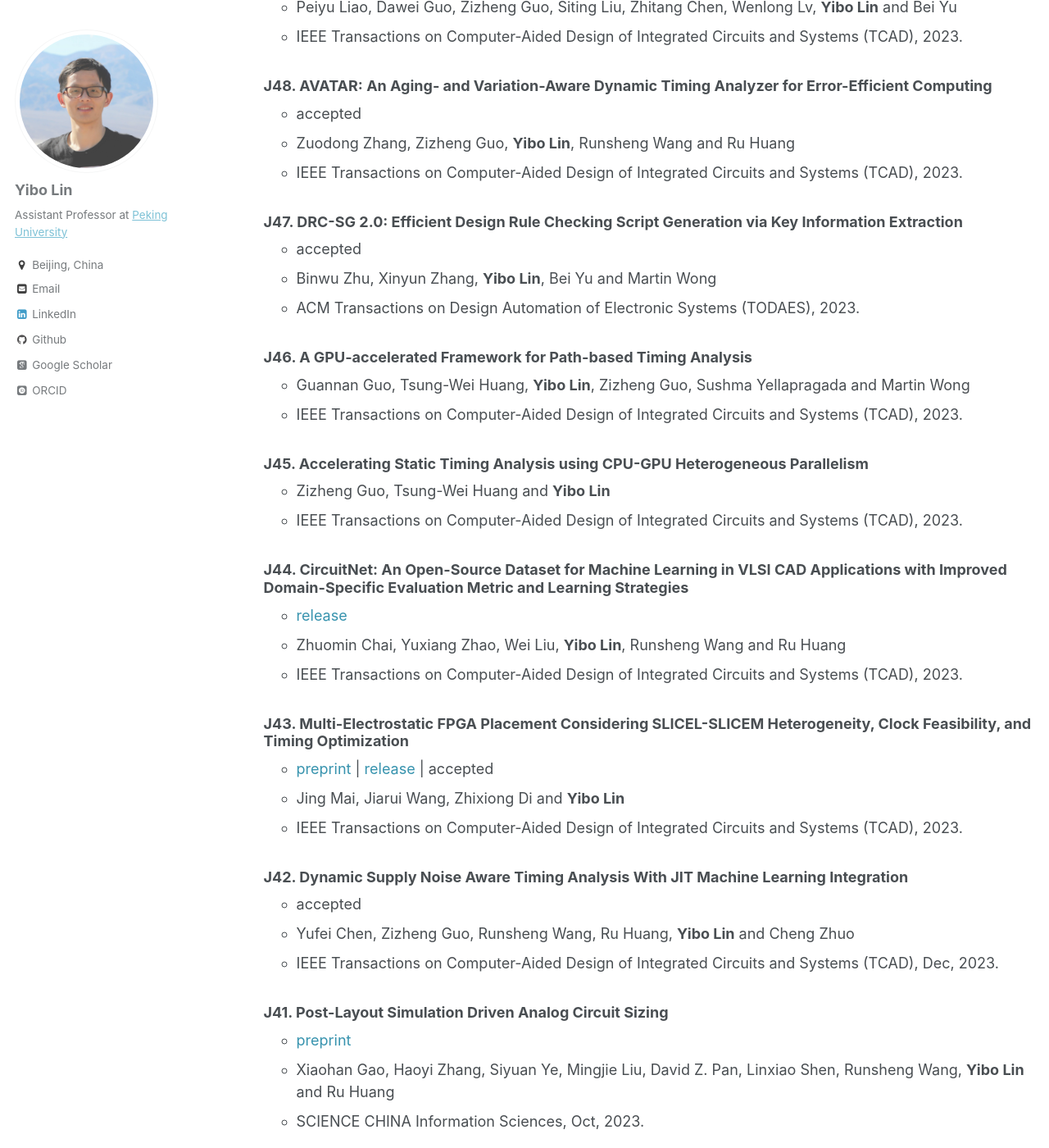
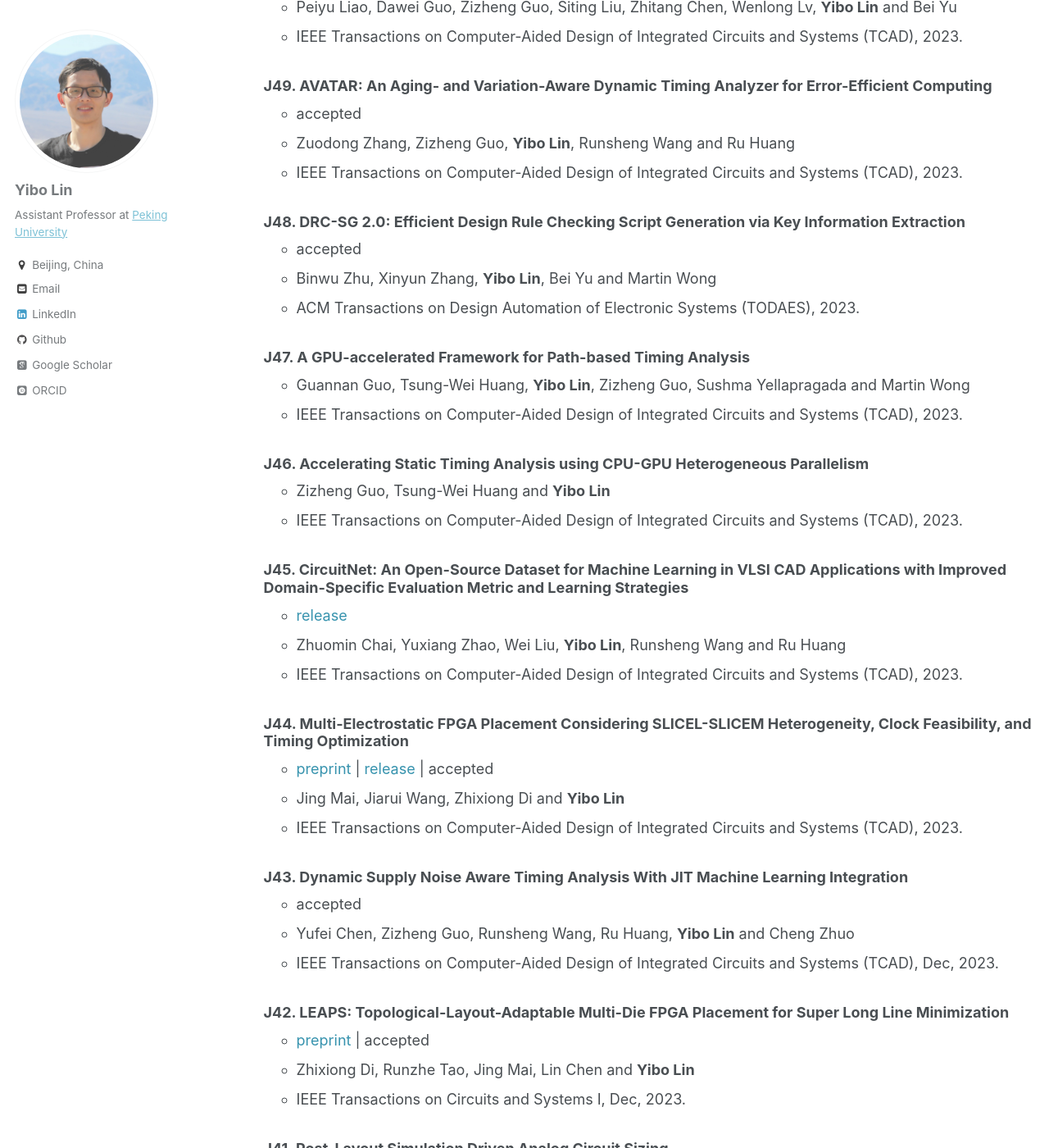
Before and after one commit to limbo018/limbo018.github.io, a Jekyll site: the page built from _pages/publications.md, in a window 1280 px wide and 1400 px high, scrolled down 1169 px. Shown: the whole window at 82% size. Built offline with Jekyll 4.4.1, drawn with Linux system fonts in a browser that asks for light colours; some web fonts are replaced.

Commit message:
add runzhe's tcas paper

```diff
--- a/_pages/publications.md
+++ b/_pages/publications.md
@@ -44,43 +44,48 @@
 
 * 2023
 
-  ### J49. [DREAMPlace 4.0: Timing-driven Placement with Momentum-based Net Weighting and Lagrangian-based Refinement](https://doi.org/10.1109/TCAD.2023.3240132)
+  ### J50. [DREAMPlace 4.0: Timing-driven Placement with Momentum-based Net Weighting and Lagrangian-based Refinement](https://doi.org/10.1109/TCAD.2023.3240132)
      * <a href="https://github.com/limbo018/DREAMPlace" style="color:#3793ae">release</a> \| accepted
      * Peiyu Liao, Dawei Guo, Zizheng Guo, Siting Liu, Zhitang Chen, Wenlong Lv, **Yibo Lin** and Bei Yu
      * IEEE Transactions on Computer-Aided Design of Integrated Circuits and Systems (TCAD), 2023.
 
-  ### J48. [AVATAR: An Aging- and Variation-Aware Dynamic Timing Analyzer for Error-Efficient Computing](https://doi.org/10.1109/TCAD.2023.3255167)
+  ### J49. [AVATAR: An Aging- and Variation-Aware Dynamic Timing Analyzer for Error-Efficient Computing](https://doi.org/10.1109/TCAD.2023.3255167)
      * accepted
      * Zuodong Zhang, Zizheng Guo, **Yibo Lin**, Runsheng Wang and Ru Huang
      * IEEE Transactions on Computer-Aided Design of Integrated Circuits and Systems (TCAD), 2023.
 
-  ### J47. DRC-SG 2.0: Efficient Design Rule Checking Script Generation via Key Information Extraction
+  ### J48. DRC-SG 2.0: Efficient Design Rule Checking Script Generation via Key Information Extraction
      * accepted
      * Binwu Zhu, Xinyun Zhang, **Yibo Lin**, Bei Yu and Martin Wong
      * ACM Transactions on Design Automation of Electronic Systems (TODAES), 2023.
 
-  ### J46. [A GPU-accelerated Framework for Path-based Timing Analysis](https://doi.org/10.1109/TCAD.2023.3272274)
+  ### J47. [A GPU-accelerated Framework for Path-based Timing Analysis](https://doi.org/10.1109/TCAD.2023.3272274)
      * Guannan Guo, Tsung-Wei Huang, **Yibo Lin**, Zizheng Guo, Sushma Yellapragada and Martin Wong
      * IEEE Transactions on Computer-Aided Design of Integrated Circuits and Systems (TCAD), 2023.
 
-  ### J45. [Accelerating Static Timing Analysis using CPU-GPU Heterogeneous Parallelism](https://doi.org/10.1109/TCAD.2023.3286261)
+  ### J46. [Accelerating Static Timing Analysis using CPU-GPU Heterogeneous Parallelism](https://doi.org/10.1109/TCAD.2023.3286261)
      * Zizheng Guo, Tsung-Wei Huang and **Yibo Lin**
      * IEEE Transactions on Computer-Aided Design of Integrated Circuits and Systems (TCAD), 2023.
 
-  ### J44. [CircuitNet: An Open-Source Dataset for Machine Learning in VLSI CAD Applications with Improved Domain-Specific Evaluation Metric and Learning Strategies](https://doi.org/10.1109/TCAD.2023.3287970)
+  ### J45. [CircuitNet: An Open-Source Dataset for Machine Learning in VLSI CAD Applications with Improved Domain-Specific Evaluation Metric and Learning Strategies](https://doi.org/10.1109/TCAD.2023.3287970)
      * <a href="https://circuitnet.github.io" style="color:#3793ae">release</a>
      * Zhuomin Chai, Yuxiang Zhao, Wei Liu, **Yibo Lin**, Runsheng Wang and Ru Huang
      * IEEE Transactions on Computer-Aided Design of Integrated Circuits and Systems (TCAD), 2023.
 
-  ### J43. [Multi-Electrostatic FPGA Placement Considering SLICEL-SLICEM Heterogeneity, Clock Feasibility, and Timing Optimization](https://doi.org/10.1109/TCAD.2023.3313101)
+  ### J44. [Multi-Electrostatic FPGA Placement Considering SLICEL-SLICEM Heterogeneity, Clock Feasibility, and Timing Optimization](https://doi.org/10.1109/TCAD.2023.3313101)
      * <a href="https://arxiv.org/abs/2303.09305" style="color:#3793ae">preprint</a> \| <a href="https://github.com/PKU-IDEA/OpenPARF" style="color:#3793ae">release</a> \| accepted
      * Jing Mai, Jiarui Wang, Zhixiong Di and **Yibo Lin**
      * IEEE Transactions on Computer-Aided Design of Integrated Circuits and Systems (TCAD), 2023.
 
-  ### J42. [Dynamic Supply Noise Aware Timing Analysis With JIT Machine Learning Integration](https://doi.org/10.1109/TCAD.2023.3342603)
+  ### J43. [Dynamic Supply Noise Aware Timing Analysis With JIT Machine Learning Integration](https://doi.org/10.1109/TCAD.2023.3342603)
      * accepted
      * Yufei Chen, Zizheng Guo, Runsheng Wang, Ru Huang, **Yibo Lin** and Cheng Zhuo
      * IEEE Transactions on Computer-Aided Design of Integrated Circuits and Systems (TCAD), Dec, 2023.
+
+  ### J42. [LEAPS: Topological-Layout-Adaptable Multi-Die FPGA Placement for Super Long Line Minimization](https://doi.org/10.1109/TCSI.2023.3340554)
+     * <a href="https://arxiv.org/abs/2308.03233" style="color:#3793ae">preprint</a> \| accepted
+     * Zhixiong Di, Runzhe Tao, Jing Mai, Lin Chen and **Yibo Lin**
+     * IEEE Transactions on Circuits and Systems I, Dec, 2023.
 
   ### J41. [Post-Layout Simulation Driven Analog Circuit Sizing](https://doi.org/10.1007/s11432-022-3878-5)
      * <a href="https://arxiv.org/pdf/2310.14049" style="color:#3793ae">preprint</a>
```
Also changed, not shown: _includes/publications_cv.md (+10 -8 lines), ref/publications.bib (+10 -0 lines), 4 other files.
